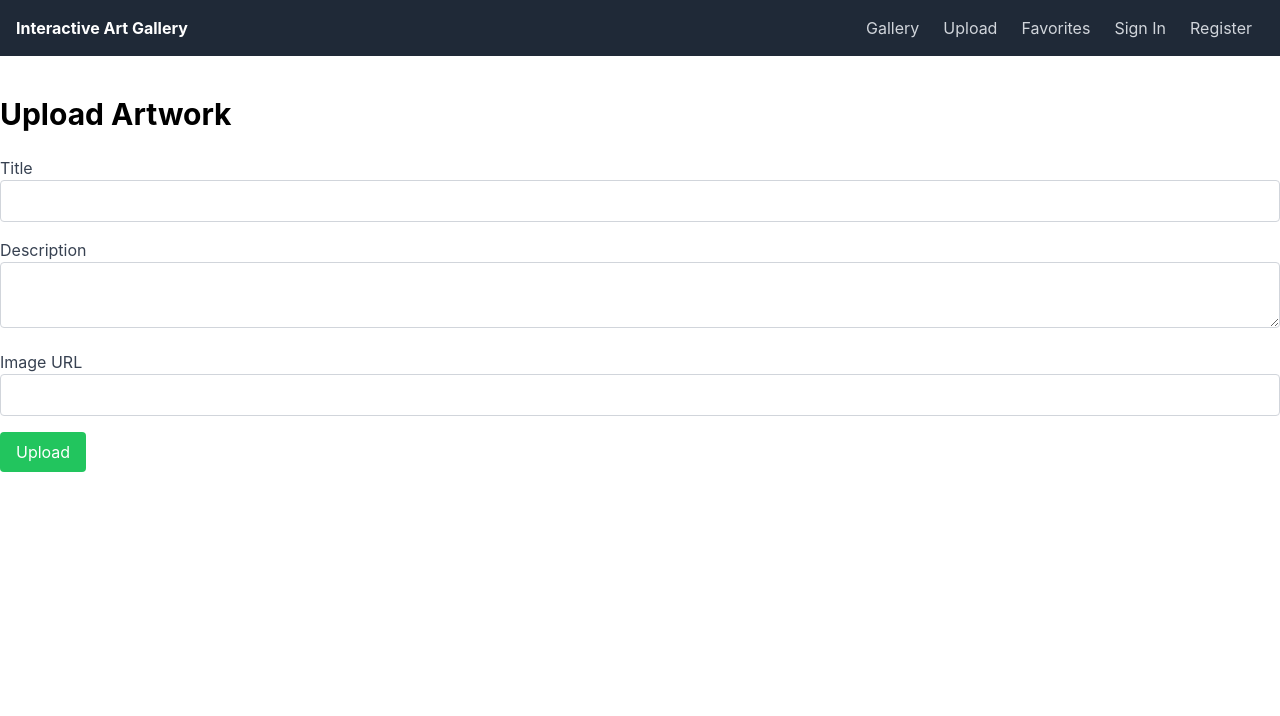
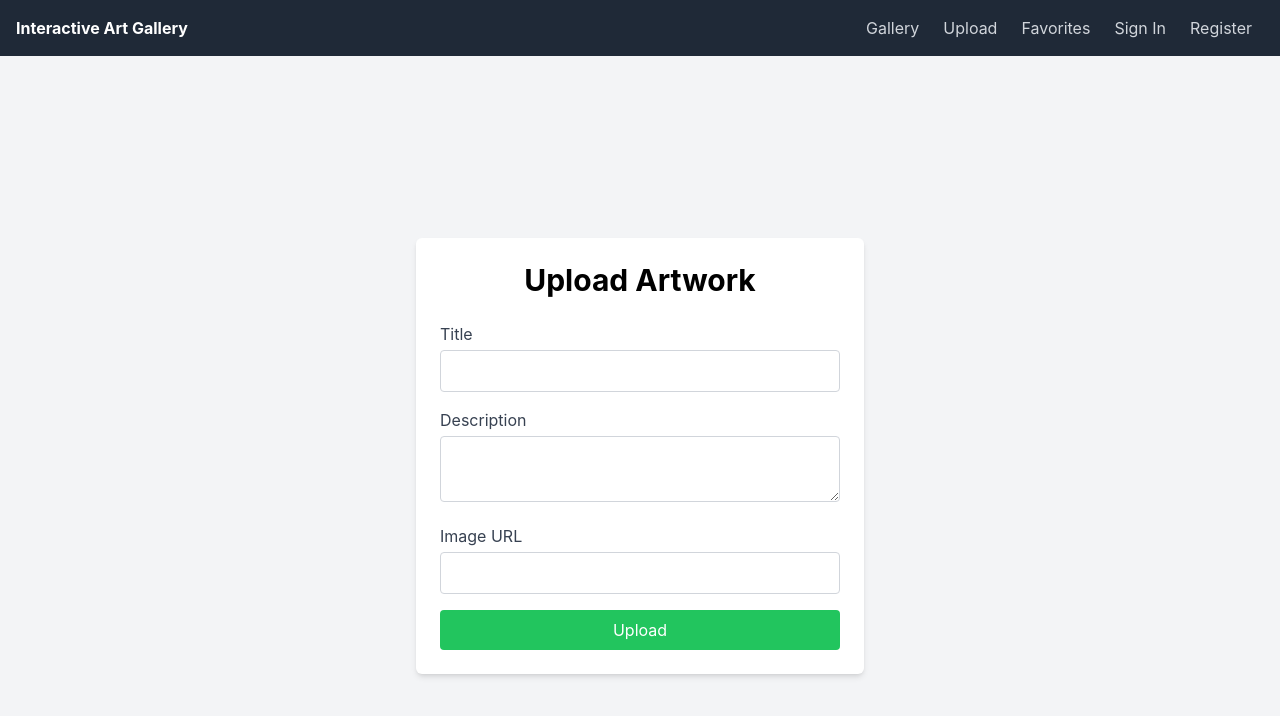
Before and after one commit to karltayy/alx_CapstoneProject, a React (Create React App) app in the folder interactive-art-gallery/: page /upload in a window 1280 px wide. Shown: the top 716 px of the page. Built offline with nearby package versions, Linux system fonts and the light colour scheme.

Commit message:
updated Gallery, Upload, and Favorites page

```diff
--- a/interactive-art-gallery/src/components/FavoritesPage.jsx
+++ b/interactive-art-gallery/src/components/FavoritesPage.jsx
@@ -6,8 +6,10 @@ function FavoritesPage() {
   const favorites = useGalleryStore((state) => state.favorites);
 
   return (
-    <div className="container mx-auto py-10">
-      <h1 className="text-3xl font-bold mb-6">Favorites</h1>
+    // Added px-4 for horizontal padding; kept py-10 for vertical spacing
+    <div className="container mx-auto py-10 px-4">
+      {/* Center the heading text */}
+      <h1 className="text-3xl font-bold mb-6 text-center">Favorites</h1>
       <div className="grid grid-cols-1 sm:grid-cols-2 md:grid-cols-3 lg:grid-cols-4 gap-6">
         {favorites.length > 0 ? (
           favorites.map((artwork) => <ArtworkCard key={artwork.id} artwork={artwork} />)
--- a/interactive-art-gallery/src/components/GalleryPage.jsx
+++ b/interactive-art-gallery/src/components/GalleryPage.jsx
@@ -7,8 +7,11 @@ function GalleryPage() {
   const artworks = useGalleryStore((state) => state.artworks);
 
   return (
-    <div className="container mx-auto py-10">
-      <h1 className="text-3xl font-bold mb-6">Gallery</h1>
+    // Added px-4 for horizontal padding and kept py-10 for vertical spacing
+    <div className="container mx-auto py-10 px-4">
+      {/* Center the main heading with text-center */}
+      <h1 className="text-3xl font-bold mb-6 text-center">Gallery</h1>
+      {/* The grid has gap-6 for spacing between cards */}
       <div className="grid grid-cols-1 sm:grid-cols-2 md:grid-cols-3 lg:grid-cols-4 gap-6">
         {artworks.length > 0 ? (
           artworks.map((artwork) => (
--- a/interactive-art-gallery/src/components/UploadPage.jsx
+++ b/interactive-art-gallery/src/components/UploadPage.jsx
@@ -22,11 +22,12 @@ function UploadPage() {
   };
 
   return (
-    <div className="container mx-auto py-10">
-      <h1 className="text-3xl font-bold mb-6">Upload Artwork</h1>
+    <div className="min-h-screen flex items-center justify-center bg-gray-100">
+      <div className="bg-white p-6 rounded-md shadow-md w-full max-w-md">
+        <h1 className="text-3xl font-bold mb-6 text-center">Upload Artwork</h1>
         <form onSubmit={handleSubmit} className="space-y-4">
           <div>
-          <label className="block text-gray-700">Title</label>
+            <label className="block text-gray-700 mb-1">Title</label>
             <input
               type="text"
               value={title}
@@ -36,7 +37,7 @@ function UploadPage() {
             />
           </div>
           <div>
-          <label className="block text-gray-700">Description</label>
+            <label className="block text-gray-700 mb-1">Description</label>
             <textarea
               value={description}
               onChange={(e) => setDescription(e.target.value)}
@@ -45,7 +46,7 @@ function UploadPage() {
             ></textarea>
           </div>
           <div>
-          <label className="block text-gray-700">Image URL</label>
+            <label className="block text-gray-700 mb-1">Image URL</label>
             <input
               type="url"
               value={image}
@@ -54,10 +55,14 @@ function UploadPage() {
               required
             />
           </div>
-        <button type="submit" className="bg-green-500 text-white py-2 px-4 rounded hover:bg-green-600">
+          <button
+            type="submit"
+            className="block w-full bg-green-500 text-white py-2 px-4 rounded hover:bg-green-600"
+          >
             Upload
           </button>
         </form>
+      </div>
     </div>
   );
 }
```
Lines whose indentation alone changed are shown as unchanged.
